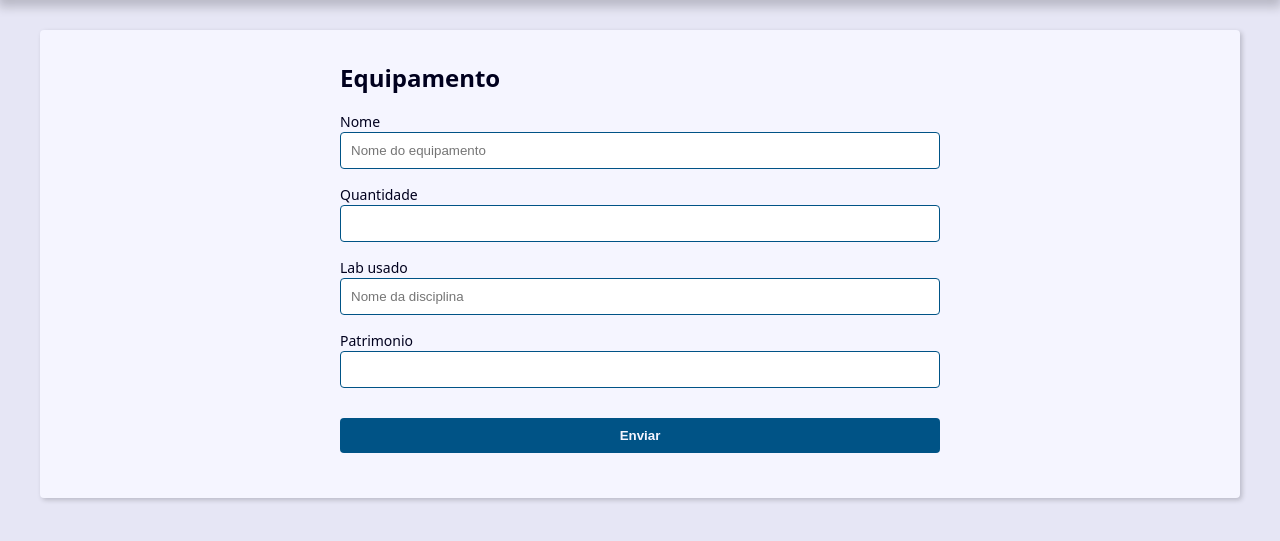
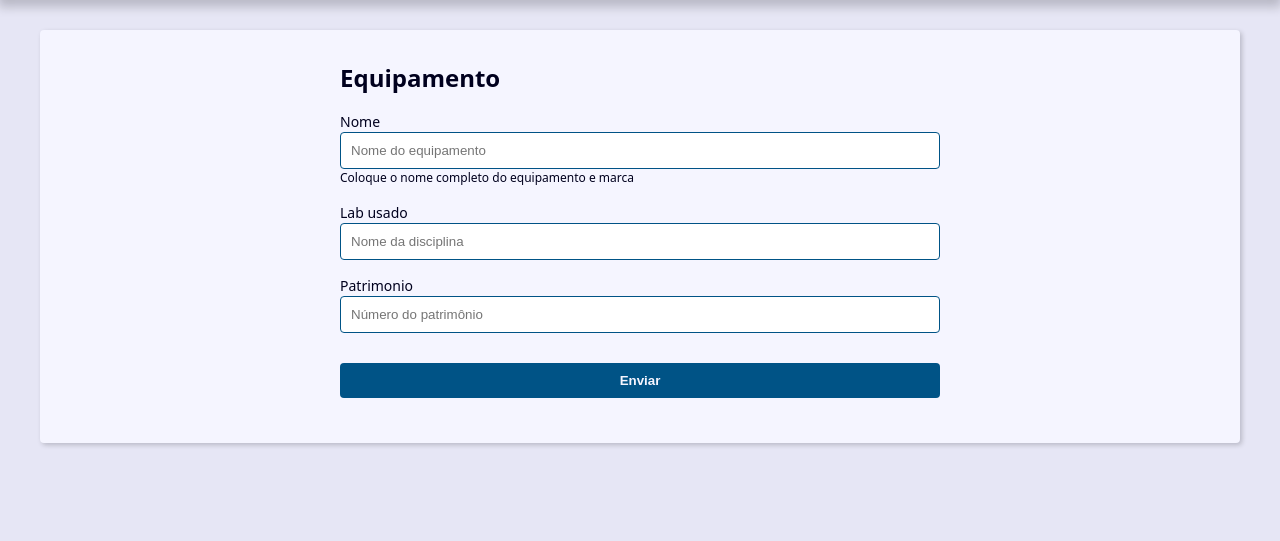
Before and after one commit to mahteuso/Inventario-Lab-Fisica, a Django app: page /equipament/create/ in a window 1280 px wide. Shown: the part 239-780 px from the top of the page. Run offline with Django 4.2, Linux system fonts and the light colour scheme; parts of the project's set-up code (start-up, migrations or seed data) failed here and were passed over.

Commit message:
gerando validaçõe e erross no form

```diff
--- a/contact/forms.py
+++ b/contact/forms.py
@@ -1,22 +1,44 @@
 from django import forms
 from django.core.exceptions import ValidationError
 from contact.models import Contact
+import re
 
 class ContactForm(forms.ModelForm):
+    nome = forms.CharField(
+            widget = forms.TextInput(
+            attrs = {
+                'placeholder': "Nome do equipamento",
+            }
+            ),
+            help_text = "Coloque o nome completo do equipamento e marca",
+        )
+
     def __init__(self, *args, **kwargs):
         super().__init__(*args, **kwargs)
 
-        self.fields['nome'].widget.attrs.update({
-            'placeholder': "Nome do equipamento",
-        })
+
+        # self.fields['nome'].widget.attrs.update({
+        #     'placeholder': "Nome do equipamento",
+        #     }
+        # )
+
+        # self.nome = forms.CharField(
+        #     help_text = "Coloque o nome completo do equipamento e marca",
+        # )
+
         self.fields['lab_usado'].widget.attrs.update({
             'placeholder': "Nome da disciplina",
         })
 
+        self.fields['patrimonio'].widget.attrs.update({
+            'placeholder': "Número do patrimônio",
+        })
+
+
     class Meta:
         model = Contact
         fields = (
-            'nome', 'quantidade', 'lab_usado','patrimonio',
+            'nome', 'lab_usado','patrimonio',
         )
         # widgets = {
         #     'nome': forms.TextInput(
@@ -32,22 +54,45 @@ class ContactForm(forms.ModelForm):
         # }
 
     def clean(self):
-        #cleaned_data = self.cleaned_data
+        cleaned_data = self.cleaned_data
+        nome = cleaned_data.get('nome')
+        lab_usado = cleaned_data.get('lab_usado')
 
-        self.add_error(
-            'nome',
-            ValidationError(
-            'Mensagem de erro',
-            code='invalid'
+        if nome == lab_usado:
+            self.add_error(
+                'nome',
+                ValidationError(
+                'O nome do equipamento e Laboratório são iguais!',
+                code = 'invalid'
+                )
             )
-        )
 
-        self.add_error(
-            'nome',
-            ValidationError(
-            'Mensagem de erro',
-            code='invalid'
-            )
-        )
 
         return super().clean()
+
+    def clean_nome(self):
+        nome = self.cleaned_data.get('nome')
+
+        if any(char.isdigit() for char in nome):
+            self.add_error(
+                'nome',
+                ValidationError(
+                'Nome inválido, use somente letras',
+                code = 'invalid'
+                )
+            )
+        return nome
+
+    def clean_patrimonio(self):
+        patrimonio = self.cleaned_data.get('patrimonio')
+
+        if len(str(patrimonio)) != 6:
+            self.add_error(
+                'patrimonio',
+                ValidationError(
+                'O patrimônio deve conter 6 dígitos',
+                code = 'invalid'
+                )
+            )
+
+        return patrimonio
--- a/templates/global/create.html
+++ b/templates/global/create.html
@@ -17,8 +17,15 @@
             <div class="form-group">
                 <label for="{{ field.id_for_label }}" > {{ field.label }}</label>
                 {{ field }}
+                {{ field.errors }}
+                {% if field.help_text %}
+                    <p class="help-text">
+                        {{ field.help_text }}
+                    </p>
+                {% endif %}
             </div>
             {% endfor %}
+
         </div>
         <div class="form-content">
             <div class="form-group">
```
